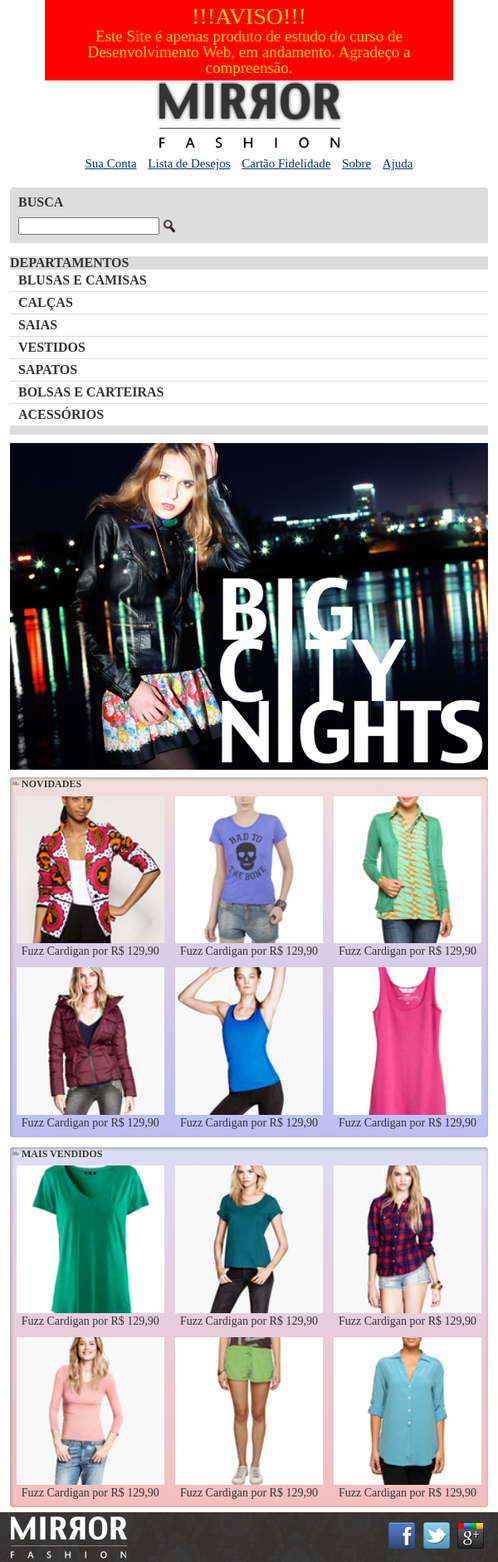
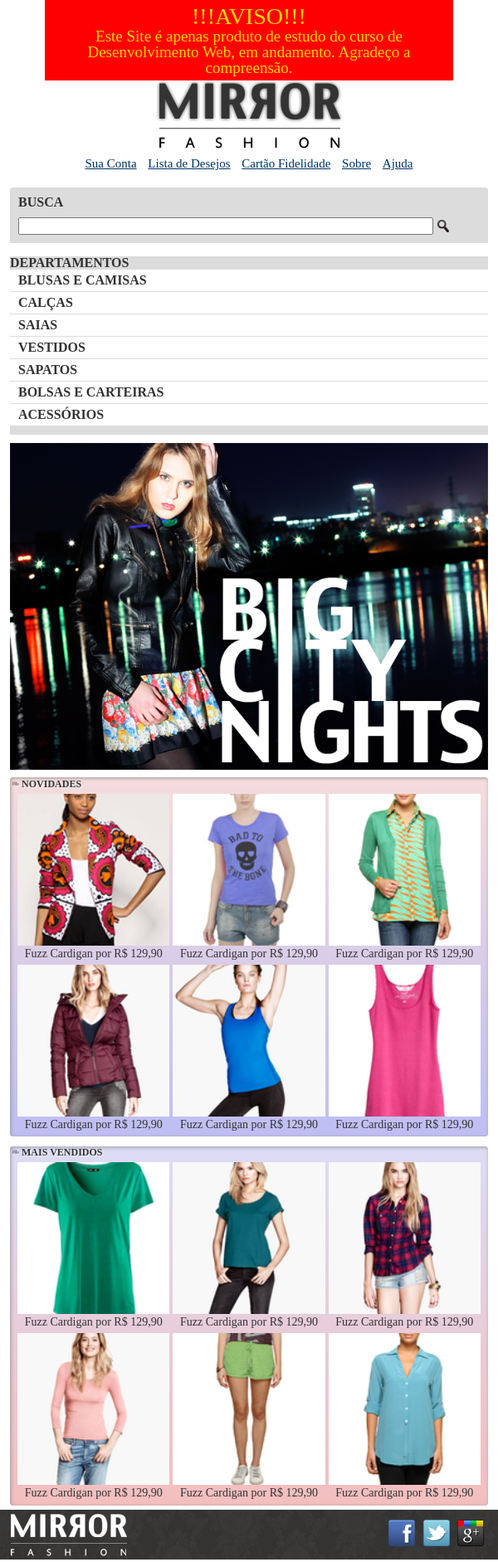
Before and after one commit to Darjh/CaelumWD-43-1.0, a PHP site: page / in a window 600 px wide. Shown: the whole page at 83% size. Run offline with PHP 8.4, Linux system fonts and the light colour scheme.

Commit message:
Atualizaação!

```diff
--- a/mirrorfashion/css/estilos.css
+++ b/mirrorfashion/css/estilos.css
@@ -111,12 +111,14 @@ header {
     background: linear-gradient(#dcdcf5, #f4bebe);
 }
 
+.painel ol {
+    text-align: center;
+}
+
 .painel li {
     display: inline-block;
     vertical-align: top;
-    width: 9em;
-
-    margin: 0.2em;
+    width: 32%;
     padding-bottom: 1%;
     transition: 0.7s ease-out;
 }
--- a/mirrorfashion/css/mobile.css
+++ b/mirrorfashion/css/mobile.css
@@ -1,4 +1,7 @@
-@media	(max-width:	939px) {
+@media only screen
+and (min-device-width : 320px)
+and (max-device-width : 939px) {
+
 	.container {
     	width: 96%;
 	}
@@ -26,7 +29,6 @@
 	}
 
 	.menu-opcoes ul {
-    	width: 250px;
     	margin: 0 auto;
 	}
 
@@ -42,11 +44,6 @@
     	width: auto;
 	}
 
-	.painel li {
-		width: 30%;
-		margin-left: 0.3em;
-	}
-
 	.painel img {
     	width: 100%;
 	}
@@ -58,54 +55,9 @@
 	#aviso1 {
 		width: 80%;
 	}
-}
 
-@media	(width:	812px) {
-	.painel li {
-		width: 31%;
-		margin-left: 0.6em;
-	}
-}
-
-@media	(min-width:	600px) and (max-width:	640px) {
-	.painel li {
-		width: 31%;
-		margin-left: 0.4em;
+	.busca input[type=search] {
+		width: 90%;
 	}
 
-	.menu-opcoes ul {
-		width: auto;
-	}
 }
-
-@media (min-width:	480px) and (max-width:	533px) {
-	.painel li {
-		width: 31%;
-	}
-
-	.menu-opcoes ul {
-		width: 80%;
-	}
-}
-
-@media (min-width:	414px) {
-	.painel li {
-		margin-left: 0.4em;
-	}
-
-	.menu-opcoes ul {
-		width: 80%;
-	}
-}
-
-@media	(width:	384px) {
-	.painel li {
-		margin-left: 0.3em;
-	}
-}
-
-@media	(width:	320px) {
-	.painel li {
-		margin-left: 0.2em;
-	}
-}
```
Also changed, not shown: mirrorfashion/css/sobreM.css (+74 -4 lines).
